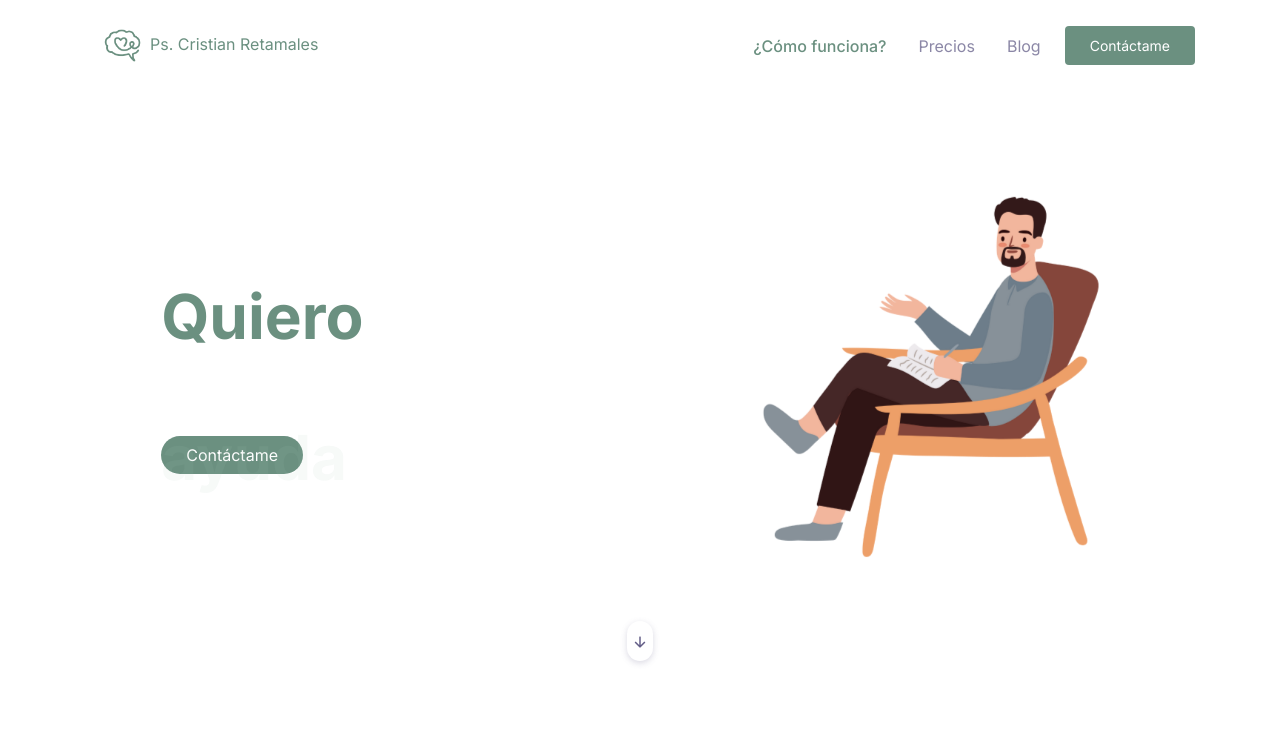
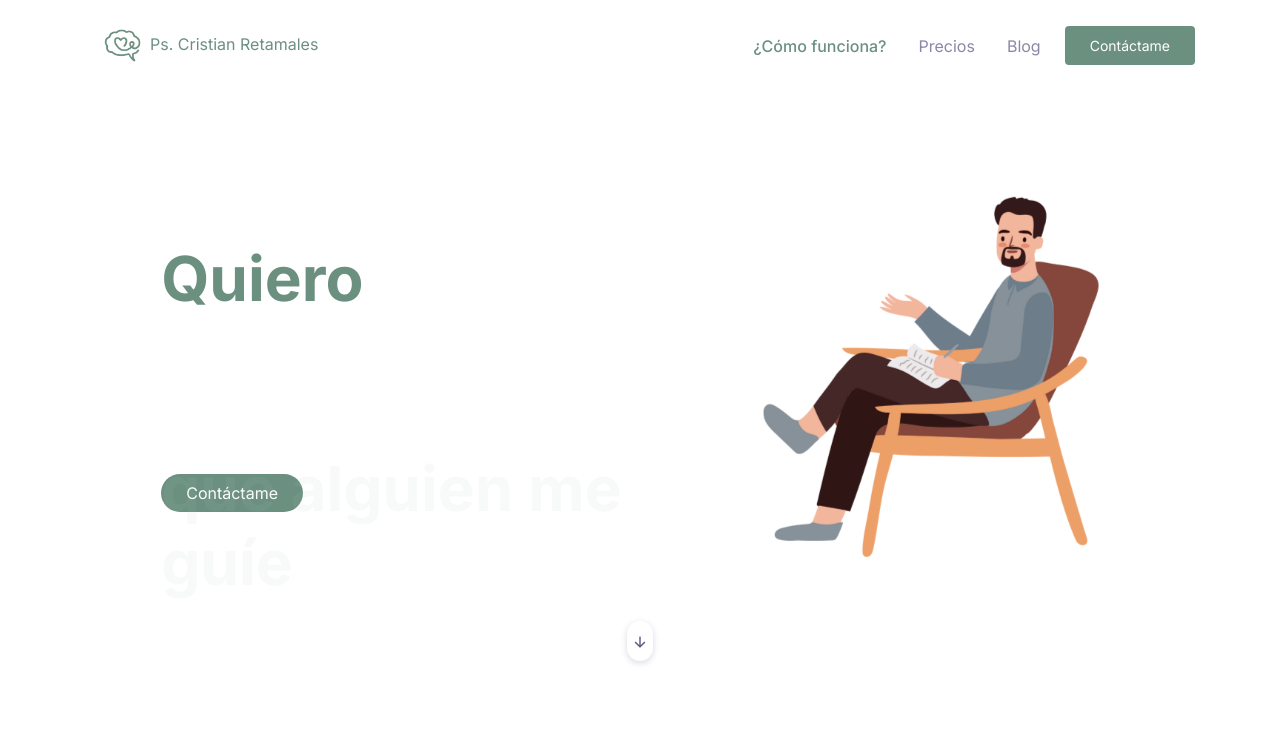
Before and after one commit to srpollin1/next-psicologo-cristian, a Next.js app: page / in a window 1280 px wide. Shown: the top 750 px of the page. Built offline with nearby package versions, Linux system fonts and the light colour scheme.

Commit message:
cambios restantes del cliente

```diff
--- a/src/app/assets/Banners/BannerOne.jsx
+++ b/src/app/assets/Banners/BannerOne.jsx
@@ -59,7 +59,7 @@ const BannerOne = () => {
                   color: '#A4C3B2'
                 }}
               >
-                {' '}ayuda
+                {' '}que alguien me guíe
               </span>
               <span
                 className="toggle"
```
